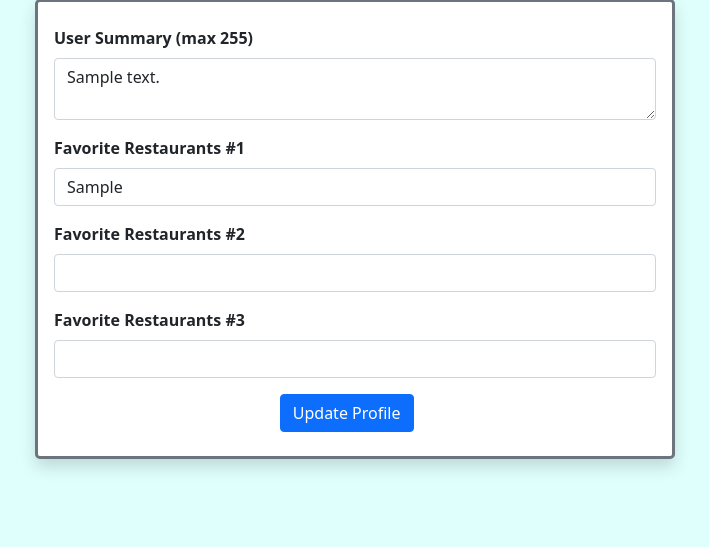
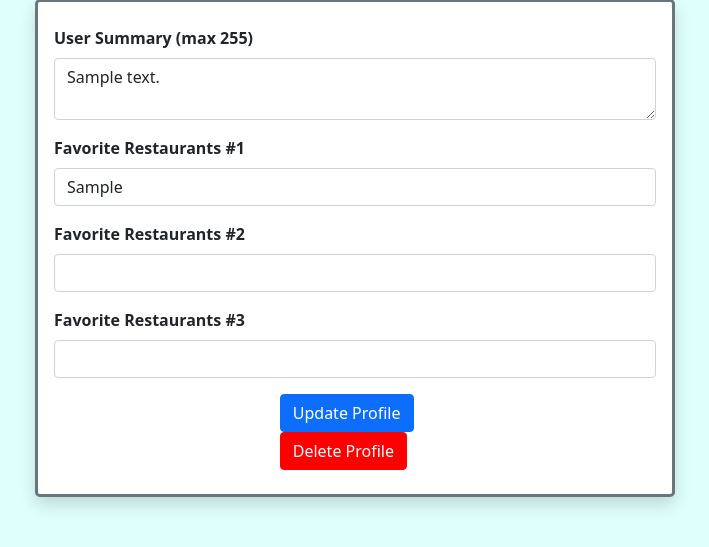
Before and after one commit to NathanStevenson/hooseating, a PHP site: page /hooseating/edit_profile.php in a window 1280 px wide. Shown: the part 141-688 px from the top of the page, without its empty margins (285-994 px from the left). Run offline with PHP 8.4, Linux system fonts and the light colour scheme; the visitor is signed in with stand-in values (Sample User, id 1); tables that the repository leaves empty or names only in its code hold one stand-in row (values such as "Sample post").

Commit message:
delete user

```diff
--- a/edit_profile.php
+++ b/edit_profile.php
@@ -13,6 +13,17 @@
 
     require("connect-db.php");
     require("utilities.php");
+
+    // function to delete a profile. Looks really simple because all of the logic involved in deleteing
+    // primary key dependencies is done with triggers on the server.
+    function delete_profile($user_id){
+        global $db;
+        $query = "DELETE FROM User WHERE user_id=:user_id";
+        $statement = $db->prepare($query);
+        $statement->bindValue('user_id', $user_id);
+        $statement->execute();
+        $statement->closeCursor();
+    }
 
     function get_user_info($name){
         global $db;
@@ -98,6 +109,16 @@
             header("Location: https://www.cs.virginia.edu/~nts7bcj/hooseating/profile_page.php/");
             }
         }
+
+        if(isset($_POST['delete_prof'])){
+
+            delete_profile($user_id);
+            session_destroy();
+            // header("Location: https:localhost/hooseating/form.php/");
+            header("Location: https://www.cs.virginia.edu/~nts7bcj/hooseating/form.php/");
+        }
+
+
         //Log Out
         if(isset($_POST['logout'])){
             session_destroy();
@@ -153,6 +174,19 @@
             color: navy;
             text-decoration: underline;
         }
+
+        .red-button {
+            background-color: red;
+            color: white;
+            border: 1px solid red;
+
+        }
+
+        .red-button:hover {
+            background-color: red;
+            border: 1px solid red;
+        }
+
         </style>
     </head>
 
@@ -192,6 +226,7 @@
 
                 <div class='w-25 mx-auto'>
                     <button type="submit" name="edit_prof" class="btn btn-primary">Update Profile</button>
+                    <button type="submit" name="delete_prof" class="btn btn-primary red-button">Delete Profile </button>
                 </div>
 
                 <div class='text-danger fw-bold mt-3'></div><?php echo $error_message;?></div>
--- a/main_page.php
+++ b/main_page.php
@@ -151,6 +151,7 @@
             <!-- <a href="http://localhost/hooseating/add_review.php/" class="fs-4 mt-1 ps-5">Add a Review</a> -->
             <a href="https://www.cs.virginia.edu/~nts7bcj/hooseating/view_reviews.php/" class="fs-4 mt-1 ps-5">View Other Reviews</a>
             <a href="https://www.cs.virginia.edu/~nts7bcj/hooseating/profile_page.php/" class="fs-4 mt-1 ps-5 prof">My Profile</a>
+            <!-- <a href="https://localhost/hooseating/profile_page.php/" class="fs-4 mt-1 ps-5 prof">My Profile</a> -->
             <form method="POST">
                 <input type="submit" value="Log Out" name="logout" class="fs-4 mt-1 ps-5 prof" id="logout">
             </form>
--- a/profile_page.php
+++ b/profile_page.php
@@ -119,6 +119,7 @@
                     <div class='mb-3 d-inline-block'><h1><?php echo $_SESSION['username']; ?></h1></div>
                     <div class='d-inline-block '>
                         <a class='text-decoration-none fs-3' href="https://www.cs.virginia.edu/~nts7bcj/hooseating/edit_profile.php/">&#9881</a>
+                        <!-- <a class='text-decoration-none fs-3' href="https://localhost/hooseating/edit_profile.php/">&#9881</a> -->
                     </div>
                     <div class='p-4 rounded-3 w-75 mx-auto border border-secondary border-3 shadow' style='background-color: lightgray;'>
                         <div class='fw-bold fs-5'>User Summary</div>
```
